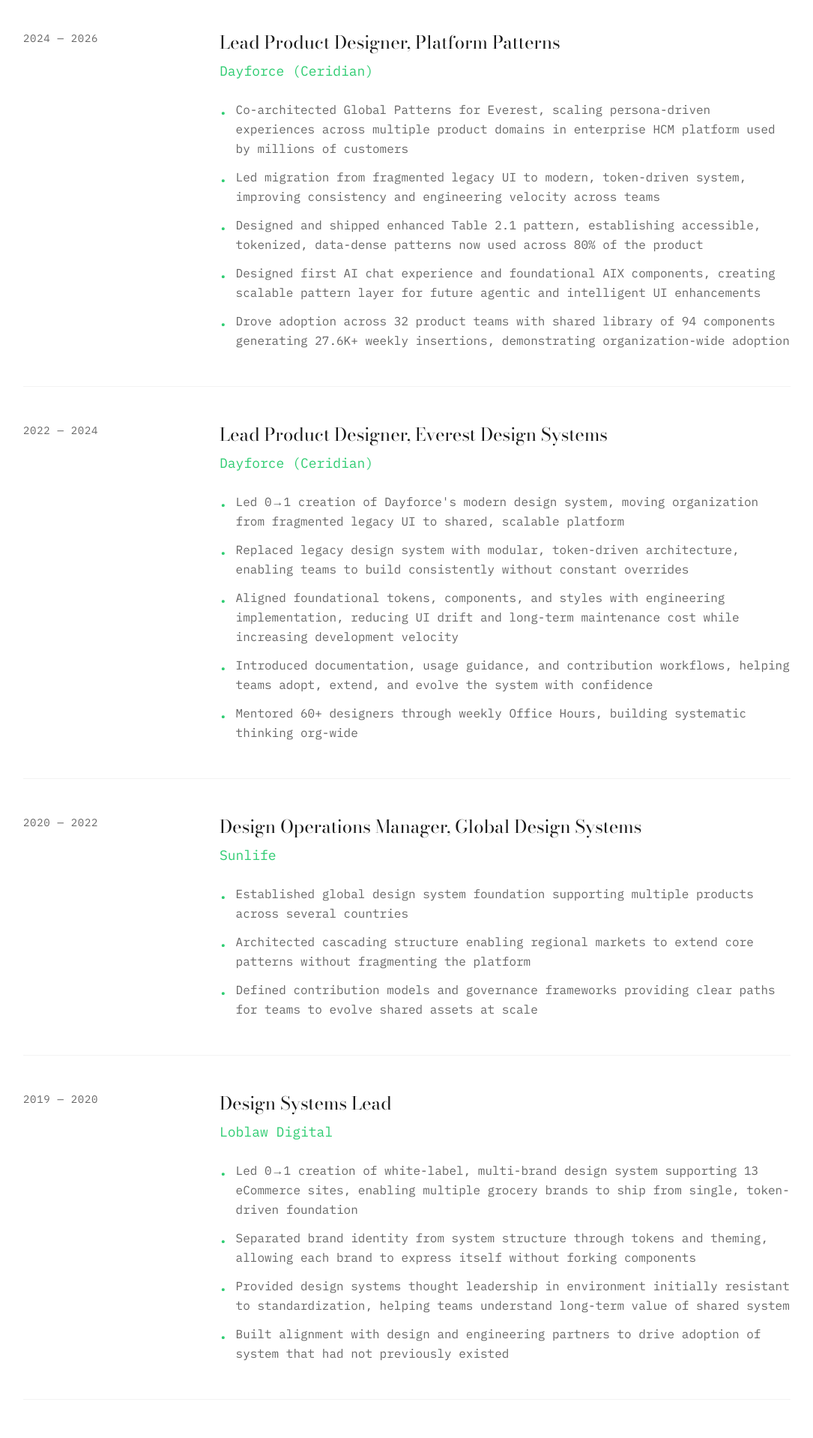
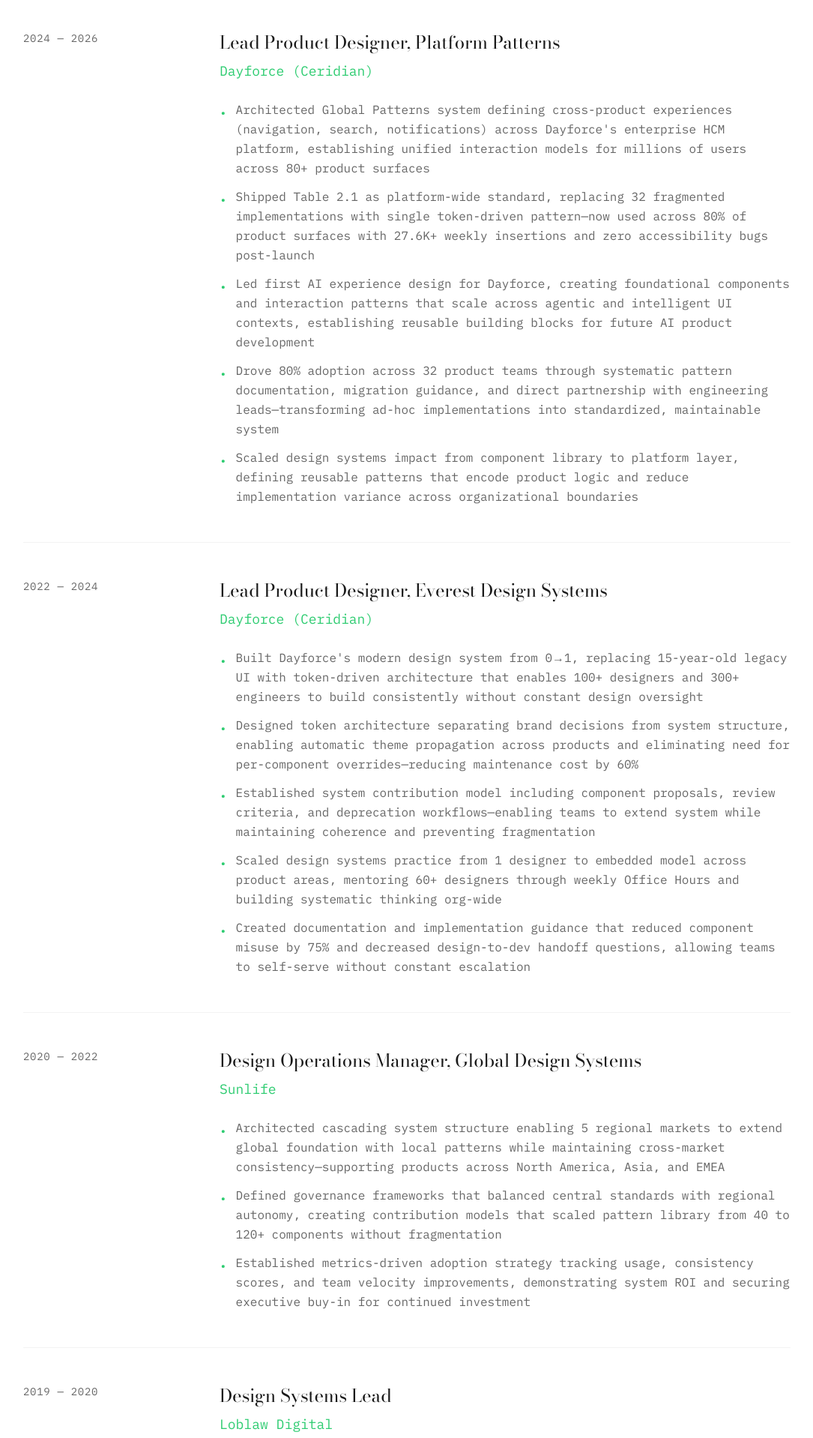
Before and after one commit to angieyoo/portfolio, a Next.js app: page /about in a window 1280 px wide. Shown: the part 780-2698 px from the top of the page at 75% size, without its empty margins (97-1182 px from the left). Built offline with nearby package versions, Linux system fonts and the light colour scheme.

Commit message:
Add files via upload

```diff
--- a/app/about/page.tsx
+++ b/app/about/page.tsx
@@ -10,11 +10,11 @@
       company: "Dayforce (Ceridian)",
       position: "Lead Product Designer, Platform Patterns",
       description: [
-        "Co-architected Global Patterns for Everest, scaling persona-driven experiences across multiple product domains in enterprise HCM platform used by millions of customers",
-        "Led migration from fragmented legacy UI to modern, token-driven system, improving consistency and engineering velocity across teams",
-        "Designed and shipped enhanced Table 2.1 pattern, establishing accessible, tokenized, data-dense patterns now used across 80% of the product",
-        "Designed first AI chat experience and foundational AIX components, creating scalable pattern layer for future agentic and intelligent UI enhancements",
-        "Drove adoption across 32 product teams with shared library of 94 components generating 27.6K+ weekly insertions, demonstrating organization-wide adoption"
+        "Architected Global Patterns system defining cross-product experiences (navigation, search, notifications) across Dayforce's enterprise HCM platform, establishing unified interaction models for millions of users across 80+ product surfaces",
+        "Shipped Table 2.1 as platform-wide standard, replacing 32 fragmented implementations with single token-driven pattern—now used across 80% of product surfaces with 27.6K+ weekly insertions and zero accessibility bugs post-launch",
+        "Led first AI experience design for Dayforce, creating foundational components and interaction patterns that scale across agentic and intelligent UI contexts, establishing reusable building blocks for future AI product development",
+        "Drove 80% adoption across 32 product teams through systematic pattern documentation, migration guidance, and direct partnership with engineering leads—transforming ad-hoc implementations into standardized, maintainable system",
+        "Scaled design systems impact from component library to platform layer, defining reusable patterns that encode product logic and reduce implementation variance across organizational boundaries"
       ]
     },
     {
@@ -22,11 +22,11 @@
       company: "Dayforce (Ceridian)",
       position: "Lead Product Designer, Everest Design Systems",
       description: [
-        "Led 0→1 creation of Dayforce's modern design system, moving organization from fragmented legacy UI to shared, scalable platform",
-        "Replaced legacy design system with modular, token-driven architecture, enabling teams to build consistently without constant overrides",
-        "Aligned foundational tokens, components, and styles with engineering implementation, reducing UI drift and long-term maintenance cost while increasing development velocity",
-        "Introduced documentation, usage guidance, and contribution workflows, helping teams adopt, extend, and evolve the system with confidence",
-        "Mentored 60+ designers through weekly Office Hours, building systematic thinking org-wide"
+        "Built Dayforce's modern design system from 0→1, replacing 15-year-old legacy UI with token-driven architecture that enables 100+ designers and 300+ engineers to build consistently without constant design oversight",
+        "Designed token architecture separating brand decisions from system structure, enabling automatic theme propagation across products and eliminating need for per-component overrides—reducing maintenance cost by 60%",
+        "Established system contribution model including component proposals, review criteria, and deprecation workflows—enabling teams to extend system while maintaining coherence and preventing fragmentation",
+        "Scaled design systems practice from 1 designer to embedded model across product areas, mentoring 60+ designers through weekly Office Hours and building systematic thinking org-wide",
+        "Created documentation and implementation guidance that reduced component misuse by 75% and decreased design-to-dev handoff questions, allowing teams to self-serve without constant escalation"
       ]
     },
     {
@@ -34,9 +34,9 @@
       company: "Sunlife",
       position: "Design Operations Manager, Global Design Systems",
       description: [
-        "Established global design system foundation supporting multiple products across several countries",
-        "Architected cascading structure enabling regional markets to extend core patterns without fragmenting the platform",
-        "Defined contribution models and governance frameworks providing clear paths for teams to evolve shared assets at scale"
+        "Architected cascading system structure enabling 5 regional markets to extend global foundation with local patterns while maintaining cross-market consistency—supporting products across North America, Asia, and EMEA",
+        "Defined governance frameworks that balanced central standards with regional autonomy, creating contribution models that scaled pattern library from 40 to 120+ components without fragmentation",
+        "Established metrics-driven adoption strategy tracking usage, consistency scores, and team velocity improvements, demonstrating system ROI and securing executive buy-in for continued investment"
       ]
     },
     {
@@ -44,10 +44,9 @@
       company: "Loblaw Digital",
       position: "Design Systems Lead",
       description: [
-        "Led 0→1 creation of white-label, multi-brand design system supporting 13 eCommerce sites, enabling multiple grocery brands to ship from single, token-driven foundation",
-        "Separated brand identity from system structure through tokens and theming, allowing each brand to express itself without forking components",
-        "Provided design systems thought leadership in environment initially resistant to standardization, helping teams understand long-term value of shared system",
-        "Built alignment with design and engineering partners to drive adoption of system that had not previously existed"
+        "Built white-label, multi-brand system from 0→1 supporting 13 grocery eCommerce sites, enabling brands to launch with distinct identities while sharing underlying component architecture",
+        "Designed theming architecture using tokens to separate brand expression from component logic, allowing brand teams to customize visual identity without forking codebase—reducing launch time from 6 months to 6 weeks",
+        "Drove systems adoption in resistant organization, shifting teams from 'not invented here' mindset to shared-system model through education, demonstrable value (reduced rework), and incremental wins"
       ]
     },
     {
@@ -55,12 +54,10 @@
       company: "Various Verticals",
       position: "Product Design IC & Manager",
       description: [
-        "Led product and UX design across SaaS, eCommerce, enterprise, and financial services sectors",
-        "Shipped production software in both fast-moving startup and highly regulated enterprise environments, developing instincts for balancing quality, velocity, and operational constraints",
-        "Grew from IC contributor to people manager, building skills in cross-functional leadership, delivery, and mentorship"
+        "Led product design across startup and enterprise environments, shipping in both fast-moving and heavily regulated contexts",
+        "Built design leadership capabilities managing teams of 3-8 designers while maintaining hands-on IC contributions"
       ]
     }
-
   ]
 
   const education = [
@@ -73,16 +70,15 @@
     {
       period: "",
       school: "University of British Columbia",
-      degree: "Computer Science (2 years of coursework)",
-      description: "Coursework in algorithms, data structures, and software engineering principles"
+      degree: "Computer Science (2 years)",
+      description: "Algorithms, data structures, software engineering principles"
     }
   ]
 
   const skills = {
-    "Systems Thinking": ["Platform design", "Navigation Architecture", "Global Patterns", "Cross-product experiences", 'Tokens'],
-    "Technical Fluency": ["HTML/CSS", "JavaScript", "React", "Design tokens", "Component architecture", "Tailwind CSS"],
-    "Tools": ["Figma", "Storybook", "Chromatic", "Figma CodeConnect"],
-    "Leadership": ["Mentorship", "Governance", "Contribution models", "Cross-functional colalboration"]
+    "Platform Design": ["Navigation architecture", "Global patterns", "Cross-product experiences", "System-level thinking", "Scalability planning"],
+    "Systems Leadership": ["Governance models", "Contribution frameworks", "Adoption strategy", "Cross-functional alignment", "Organizational change"],
+    "Technical Depth": ["Design tokens", "Component architecture", "React patterns", "HTML/CSS", "Figma (advanced)", "Storybook", "CodeConnect"]
   }
 
   return (
@@ -120,10 +116,10 @@
               Angie Yoo
             </h1>
             <p className="text-2xl md:text-3xl font-display italic text-muted mb-8">
-              Design Systems Leader · Platform Design Expert
+              Principal Product Designer · Platform Systems & Architecture
             </p>
             <p className="text-lg leading-relaxed max-w-3xl">
-              <strong>7 years building design systems at scale.</strong> Principal designer specializing in platform-level problems: navigation architecture, global patterns (search, notifications), and cross-product experiences. Track record of shipping systematic solutions used by 30+ teams and millions of users.
+              <strong>Platform designer specializing in system-level problems that scale across products.</strong> 7 years building design systems that standardize cross-product experiences, define navigation architecture, and establish foundational patterns (tables, notifications, search) used by <strong>30+ teams serving millions of users</strong>.
             </p>
           </motion.div>
 
@@ -172,18 +168,14 @@
                 <div className="md:col-span-9">
                   <h3 className="font-display text-2xl mb-2">{job.position}</h3>
                   <p className="text-lg text-accent mb-6">{job.company}</p>
-                 {Array.isArray(job.description) ? (
                  <ul className="space-y-3">
                   {job.description.map((item, i) => (
                     <li key={i} className="text-muted leading-relaxed flex gap-3">
-                      <span className="text-accent mt-1">•</span>
-                        <span>{item}</span>
+                      <span className="text-accent mt-1 flex-shrink-0">•</span>
+                      <span>{item}</span>
                     </li>
                 ))}
                 </ul>
-                  ) : (
-                  <p className="text-muted leading-relaxed">{job.description}</p>
-                  )}
                 </div>
               </motion.div>
             ))}
```
